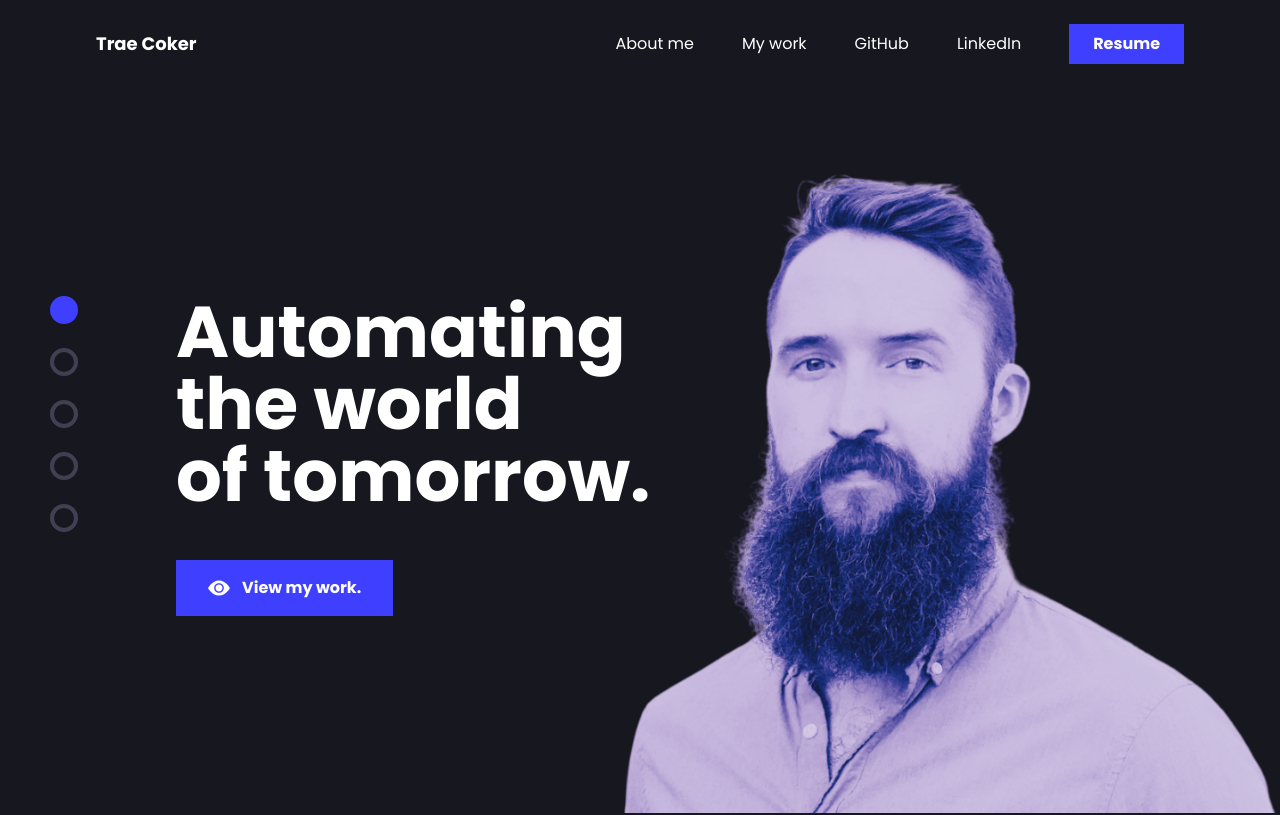
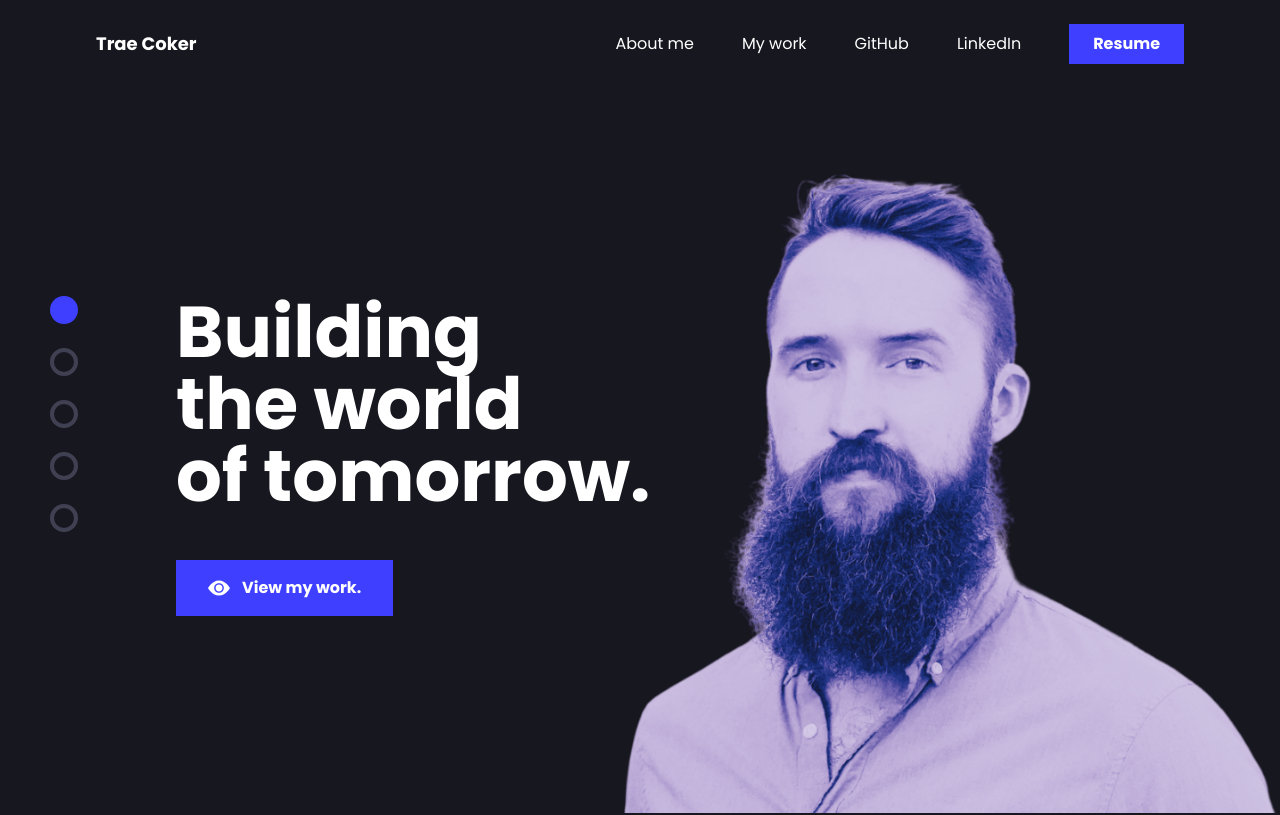
Before and after one commit to TraeCoker/portfolio, a Next.js app: page / in a window 1280 px wide. Shown: the top 815 px of the page. Built offline with nearby package versions, Linux system fonts and the light colour scheme.

Commit message:
Update index.tsx

```diff
--- a/pages/index.tsx
+++ b/pages/index.tsx
@@ -91,7 +91,7 @@ export default function Home() {
               </nav>
 
               <div className="flex flex-wrap lg:ml-20 justify-center md:justify-start max-w-xl mt-0 md:my-36 -z-1 ">
-                  <h1 className=" font-bold text-5xl md:text-6xl lg:text-7xl text-center md:text-left animate-fade-in-up-m ">Automating<br/> the world <br/> of tomorrow.</h1>
+                  <h1 className=" font-bold text-5xl md:text-6xl lg:text-7xl text-center md:text-left animate-fade-in-up-m ">Building<br/> the world <br/> of tomorrow.</h1>
                   <div className="w-full flex justify-center md:justify-start">
                     <Link href="#work">
                       <a  className="px-8 py-4 bg-theme text-white font-bold mt-12 flex items-center space-x-3 animate-fade-in-up-s">
```
